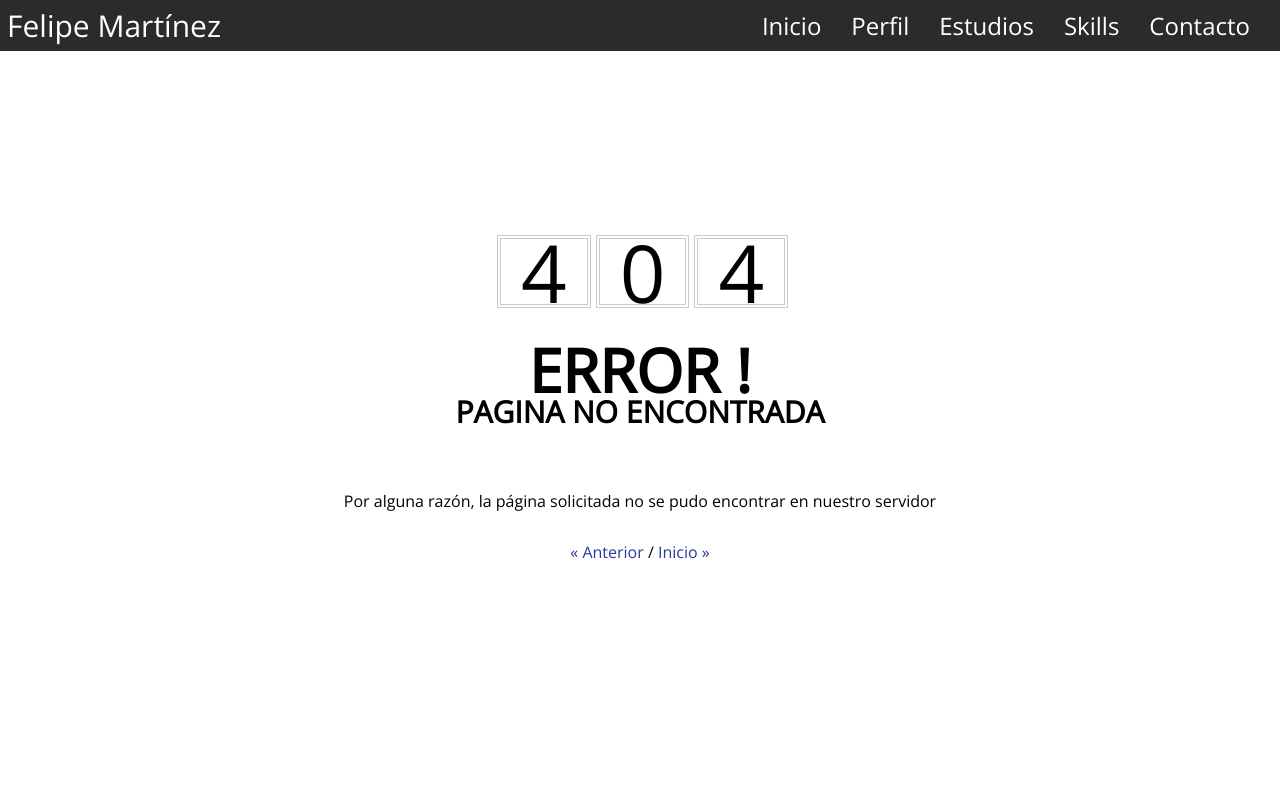
After one commit to kuronosu/Pagina-web, a Flask app: template templates/404.html in a window 1280 px wide. The commit adds this page. Run offline with Flask 2, Linux system fonts and the light colour scheme; the template is opened without the code that fills it, so the values that code supplies are empty.

Commit message:
404 page

```diff
--- a/main.py
+++ b/main.py
@@ -7,7 +7,7 @@ DEBUG = False
 
 @app.errorhandler(404)
 def not_found(error):
-    return render_template('page.html')
+    return render_template('404.html')
 
 @app.route(r'/', methods =['GET'])
 def index():
--- a/static/css/main.css
+++ b/static/css/main.css
@@ -134,7 +134,6 @@ body {
   background: #292b2c;
   padding: 10px 0 10px 0;
   margin-top: 15px;
-  height: 100%;
   color: white;
   font-weight: 300;
   font-size: 1.3rem;
@@ -152,7 +151,60 @@ body {
 .bloque2 #estudios p, .bloque2 #skills p{
   text-align: justify;
 }
-
+.container404{
+  height: 100vh;
+  display: flex;
+  flex-direction: column;
+  align-items: center;
+  justify-content: center;
+}
+a{
+  text-decoration: none;
+  color: #233b9a;
+}
+#fof{
+  display:block;
+  width:100%;
+  margin:100px 0;
+  line-height:1.6em;
+  text-align:center;
+}
+#fof .hgroup{
+  text-transform:uppercase;
+}
+#fof .hgroup h1{
+  margin-bottom:25px; font-size:80px;
+}
+#fof .hgroup h1 span{
+  display:inline-block;
+  margin-left:5px;
+  padding:2px;
+  border:1px solid #CCCCCC;
+  overflow:hidden;
+}
+#fof .hgroup h1 span strong{
+  display:inline-block;
+  padding:20px 20px;
+  border:1px solid #CCCCCC;
+  font-weight:normal;
+}
+#fof .hgroup h2{
+  font-size:60px;
+}
+#fof .hgroup h2 span{
+  padding: 15px;
+  display:block;
+  font-size:30px;
+}
+#fof p{
+  margin:25px 0 0 0;
+  padding:0;
+  border: 5px;
+  font-size:16px;
+}
+#fof p:first-child{
+  margin-top:0;
+}
 @media (max-width: 1024px) {
   body{
     font-weight: 400;
@@ -217,8 +269,8 @@ body {
 }
 
 @media (max-width: 800px) {
-  .aling{
-    /*display: flex;
+  /*.aling{
+    display: flex;
     flex-direction: column;
     justify-content: space-around;
   }
@@ -230,5 +282,5 @@ body {
   }
   .logotipo a{
     font-size: 18px;
-  }
+  }*/
 }
--- /dev/null
+++ b/templates/404.html
@@ -0,0 +1,59 @@
+<!DOCTYPE html>
+<html lang="es">
+  <head>
+    <meta charset="utf-8">
+    <title>Felipe M | Portafolio</title>
+    <link rel="stylesheet" href="{{ url_for('static', filename = 'css/main.css')}}">
+    <link rel="shortcut icon" href="{{ url_for('static', filename = 'img/ico/icon.png')}}"/>
+    <!--FUENTES-->
+    <link href="https://fonts.googleapis.com/css?family=Open+Sans:300" rel="stylesheet">
+  </head>
+  <body>
+
+    <div class="main-bar" id='menu'>
+      <!-- logo -->
+      <div class="logotipo">
+        <a href="#header" >Felipe Martínez</a>
+      </div>
+      <!-- menu de navegacion-->
+      <nav class="nav-menu">
+        <ul>
+          <li><a href="{{ url_for('index') }}#header">Inicio</a></li>
+          <li><a href="{{ url_for('index') }}#about">Perfil</a></li>
+          <li><a href="{{ url_for('index') }}#estudios">Estudios <!--y Skills--></a></li>
+          <li><a href="{{ url_for('index') }}#skills">Skills</a></li>
+          <li><a href="{{ url_for('index') }}#contacto">Contacto</a></li>
+        </ul>
+      </nav>
+    </div>
+
+    <header>
+    </header>
+
+    <section class="contenedor container404">
+        <div class="wrapper row2">
+            <div id="container" class="clear">
+                <section id="fof" class="clear">
+                    <div class="hgroup">
+                        <h1><span><strong>4</strong></span><span><strong>0</strong></span><span><strong>4</strong></span></h1>
+                        <h2>Error ! <span>Pagina no encontrada</span></h2>
+                    </div>
+                    <p>Por alguna razón, la página solicitada no se pudo encontrar en nuestro servidor</p>
+                    <p><a href="javascript:history.go(-1)">&laquo; Anterior</a> / <a href="{{ url_for('index') }}">Inicio &raquo;</a></p>
+                </section>
+            </div>
+        </div>
+    </section>
+
+    <script>
+  (function(i,s,o,g,r,a,m){i['GoogleAnalyticsObject']=r;i[r]=i[r]||function(){
+  (i[r].q=i[r].q||[]).push(arguments)},i[r].l=1*new Date();a=s.createElement(o),
+  m=s.getElementsByTagName(o)[0];a.async=1;a.src=g;m.parentNode.insertBefore(a,m)
+  })(window,document,'script','https://www.google-analytics.com/analytics.js','ga');
+
+  ga('create', 'UA-101613277-1', 'auto');
+  ga('send', 'pageview');
+</script>
+  </body>
+  <!-- <p>Copyright (c) 2017 Copyright Holder All Rights Reserved.</p> -->
+</html>
```
Also changed, not shown: pScraping.py (+7 -5 lines), templates/page.html (+7 -4 lines), static/img/JavaScript-logo.png (added).
